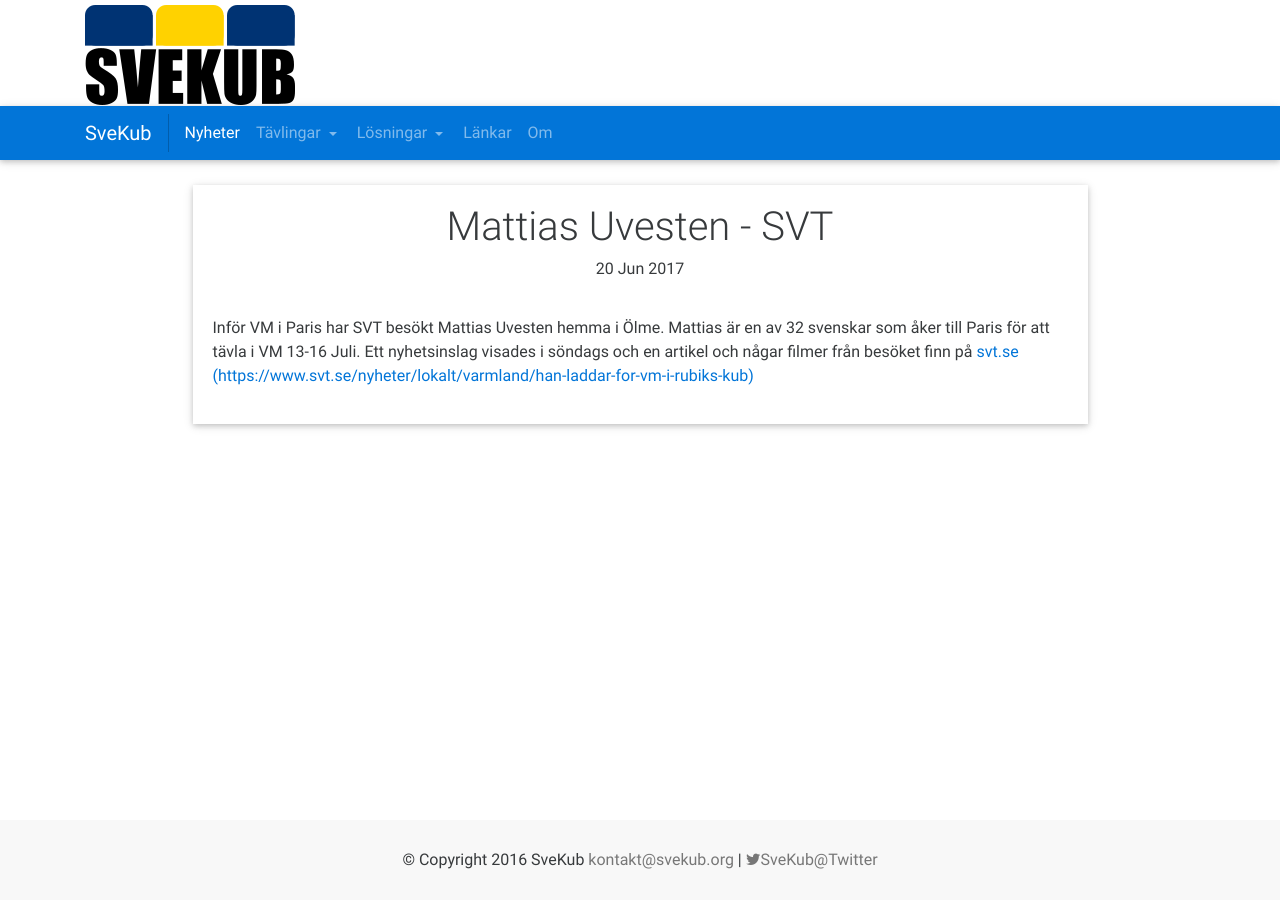
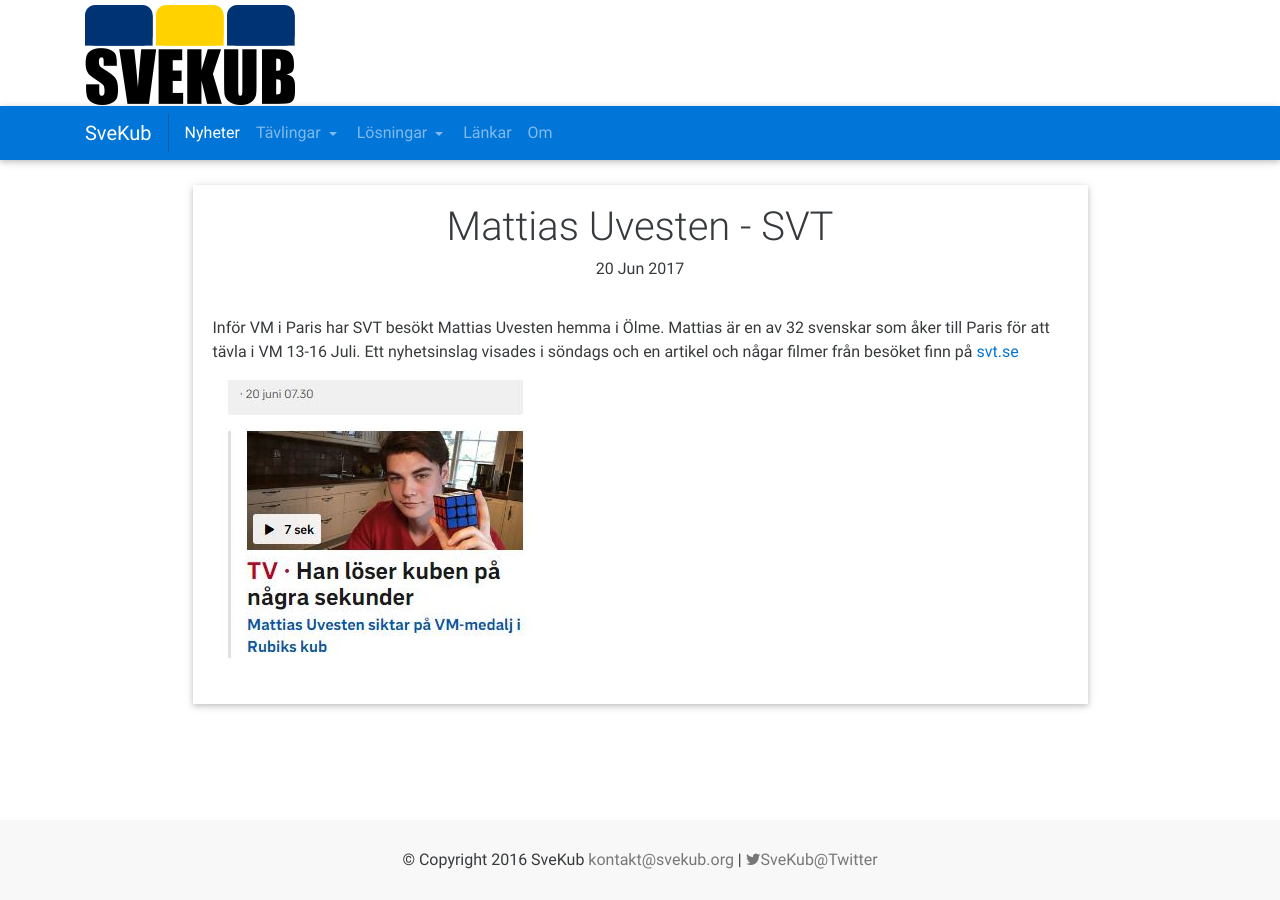
Before and after one commit to SveKub/SveKubOldSite, a Jekyll site: the page built from _posts/2017-06-20-MattiasSVT.md, in a window 1280 px wide. Built offline with Jekyll 4.4.1, drawn with Linux system fonts in a browser that asks for light colours; nearby versions of some CDN libraries.

Commit message:
Update 2017-06-20-MattiasSVT.md

```diff
--- a/_posts/2017-06-20-MattiasSVT.md
+++ b/_posts/2017-06-20-MattiasSVT.md
@@ -6,4 +6,6 @@
 activeMenu: nyheter
 ---
 Inför VM i Paris har SVT besökt Mattias Uvesten hemma i Ölme. Mattias är en av 32 svenskar som åker till Paris för att tävla i VM 13-16 Juli. Ett nyhetsinslag visades i söndags och en artikel och någar filmer från besöket finn på [svt.se](https://www.svt.se/nyheter/lokalt/varmland/han-laddar-for-vm-i-rubiks-kub)
-[(https://www.svt.se/nyheter/lokalt/varmland/han-laddar-for-vm-i-rubiks-kub)](![Mattias Uvesten SVT](/img/nyhetsbilder/mattiassvt.jpg))
+
+
+[![Mattias Uvesten SVT](/img/nyhetsbilder/mattiassvt.jpg)](https://www.svt.se/nyheter/lokalt/varmland/han-laddar-for-vm-i-rubiks-kub)
```
